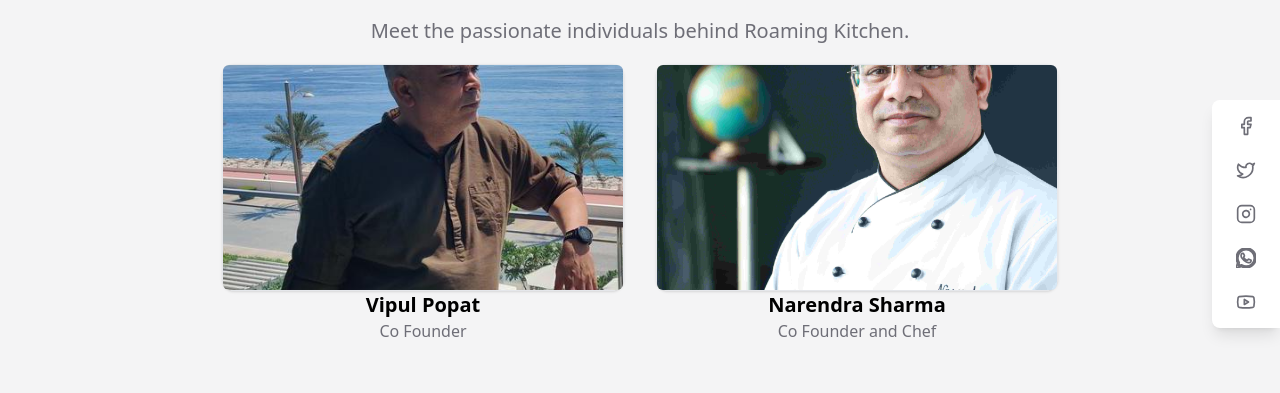
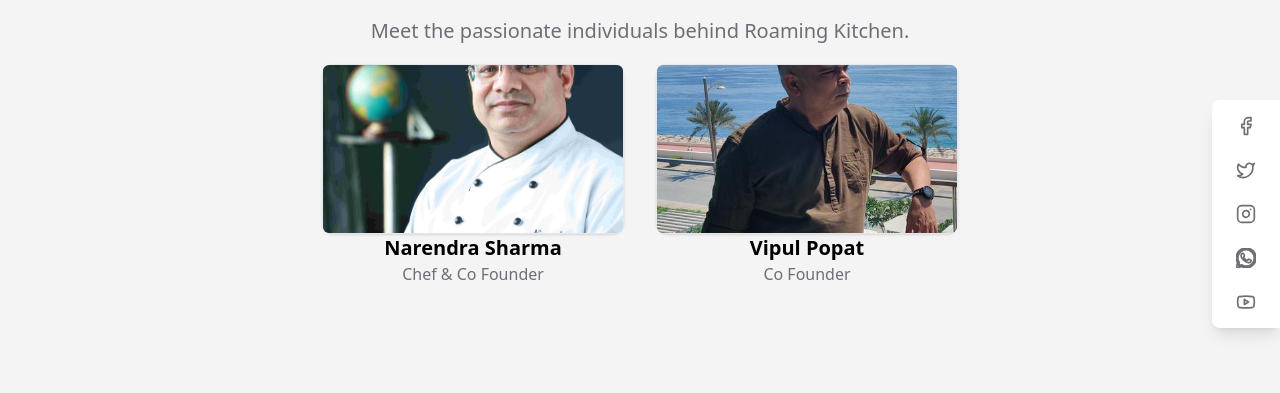
Before and after one commit to jaypopat/roaming-kitchen, a Next.js app: page /about in a window 1280 px wide. Shown: the part 186-579 px from the top of the page. Built offline with nearby package versions, Linux system fonts and the light colour scheme.

Commit message:
typos and some other changes

```diff
--- a/src/app/about/page.tsx
+++ b/src/app/about/page.tsx
@@ -28,13 +28,13 @@ export default function AboutPage() {
               </p>
             </div>
             <div className="grid grid-cols-1 sm:grid-cols-2 gap-8">
-              <Founder role="Co Founder" photo={vipul_pfp} name="Vipul Popat" />
               <Founder
-                role="Co Founder and Chef"
+                role="Chef & Co Founder"
                 photo={chef_pfp}
                 name="Narendra Sharma"
               />
-            </div>
+              <Founder role="Co Founder" photo={vipul_pfp} name="Vipul Popat" />
+              </div>
           </div>
         </div>
       </section>
--- a/src/app/menu/items.json
+++ b/src/app/menu/items.json
@@ -49,7 +49,7 @@
         "allergens": [6,7,8,9,11]
       },
       {
-        "item": "Spicy Cocktain Chicken Skewers",
+        "item": "Spicy Cocktail Chicken Skewers",
         "image": "/menu/finger-foods/spicky-cocktail-chicken-skewers.jpg",
         "allergens": [8,9,11]
       }
--- a/src/components/Founder.jsx
+++ b/src/components/Founder.jsx
@@ -7,8 +7,8 @@ export default function Founder({ role, photo, name }) {
         <Image
           alt={name}
           src={photo}
-          width={400}
-          height={500}
+          width={300}
+          height={600}
           className="aspect-video object-cover rounded-md"
         />
       </Card>
```
